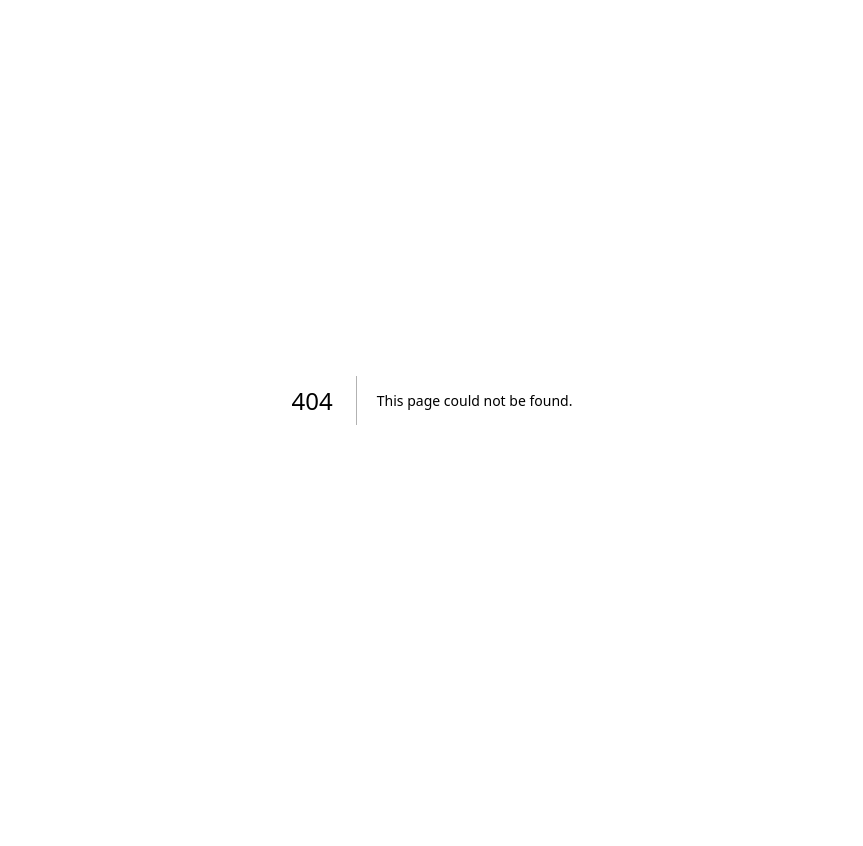
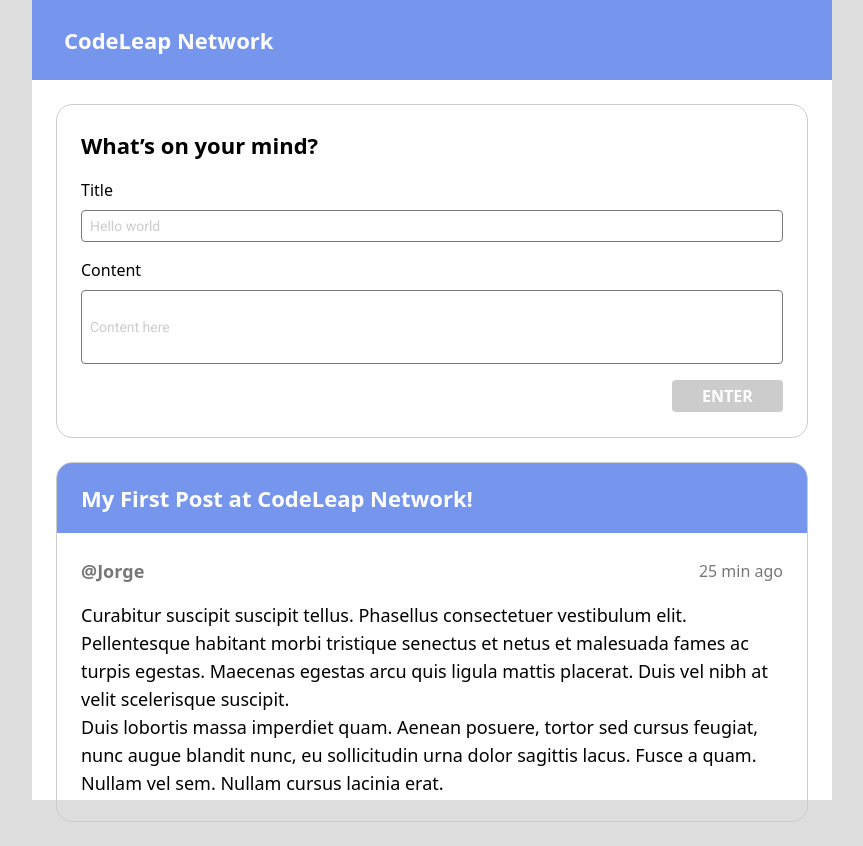
Before and after one commit to 2joliveira/codeleap, a Next.js app: page /home in a window 1280 px wide. Before the commit this address had no page. Shown: the whole page, without its empty margins (208-1071 px from the left). Before the commit the page ends 800 px from the top, so only its background shows below. Built offline with nearby package versions, Linux system fonts and the light colour scheme.

Commit message:
create home page and post card component

```diff
--- /dev/null
+++ b/src/app/home/page.tsx
@@ -0,0 +1,35 @@
+import { Button, InputText, PostCard, Text } from "@/components";
+
+export default function Home() {
+  return (
+    <main className="h-screen w-200 bg-white">
+      <header className="h-20 px-8 bg-blue flex items-center">
+        <Text as="h1" variant="heading" className="text-white">
+          CodeLeap Network
+        </Text>
+      </header>
+
+      <div className="p-6 w-full flex flex-col gap-6">
+        <form className="p-6 w-full h-83.5 flex flex-col gap-4 border border-gray-100 rounded-2xl">
+          <Text variant="heading">What’s on your mind?</Text>
+
+          <div>
+            <Text variant="label-small">Title</Text>
+            <InputText placeholder="Hello world" className="mt-2" />
+          </div>
+
+          <div>
+            <Text variant="label-small">Content</Text>
+            <InputText placeholder="Content here" className="mt-2 h-18.5" />
+          </div>
+
+          <div className="w-full flex justify-end">
+            <Button disabled>ENTER</Button>
+          </div>
+        </form>
+
+        <PostCard />
+      </div>
+    </main>
+  );
+}
--- a/src/app/page.tsx
+++ b/src/app/page.tsx
@@ -1,8 +1,8 @@
 import { Button, InputText, Text } from "@/components";
 
-export default function Home() {
+export default function SignIn() {
   return (
-    <main className="p-6 bg-white w-125 h-51.25 rounded-2xl border border-gray-100 flex flex-col gap-4">
+    <main className="p-6 mx-4 bg-white w-125 min-h-51.25 rounded-2xl border border-gray-100 flex flex-col gap-4">
       <Text as="h1" variant="heading">
         Welcome to CodeLeap network!
       </Text>
@@ -11,7 +11,7 @@
         <Text as="label" variant="label-small">
           Please enter your username
         </Text>
-        <InputText placeholder="John Doe" />
+        <InputText placeholder="John Doe" className="mt-2" />
       </div>
 
       <div className="w-full flex justify-end">
--- a/src/components/index.ts
+++ b/src/components/index.ts
@@ -1,3 +1,4 @@
 export * from "./button";
 export * from "./inputText";
+export * from "./postCard";
 export * from "./text";
--- a/src/components/inputText.tsx
+++ b/src/components/inputText.tsx
@@ -2,8 +2,7 @@
 
 export const inputTextVariants = tv({
   base: `
-    h-8 w-full p-2 bg-transparent outline-none text-sm font-normal placeholder:text-gray-100
-    text-black rounded border border-gray-300
+    h-8 w-full p-2 bg-transparent text-sm font-normal text-black placeholder:text-gray-100 border border-gray-300 rounded outline-none
   `,
 });
 
--- /dev/null
+++ b/src/components/postCard.tsx
@@ -0,0 +1,35 @@
+import { Text } from "./text";
+
+export function PostCard() {
+  return (
+    <main className="w-full border border-gray-100 rounded-2xl">
+      <header className="px-6 h-17.5 bg-blue flex items-center rounded-t-[15px]">
+        <Text variant="heading" className="text-white">
+          My First Post at CodeLeap Network!
+        </Text>
+      </header>
+
+      <div className="p-6 flex flex-col gap-4">
+        <div className="flex items-center justify-between">
+          <Text variant="label-large" className="text-gray-300">
+            @Jorge
+          </Text>
+          <Text variant="label-small" className="text-gray-300">
+            25 min ago
+          </Text>
+        </div>
+
+        <Text variant="paragraph">
+          Curabitur suscipit suscipit tellus. Phasellus consectetuer vestibulum
+          elit. Pellentesque habitant morbi tristique senectus et netus et
+          malesuada fames ac turpis egestas. Maecenas egestas arcu quis ligula
+          mattis placerat. Duis vel nibh at velit scelerisque suscipit.
+          <br />
+          Duis lobortis massa imperdiet quam. Aenean posuere, tortor sed cursus
+          feugiat, nunc augue blandit nunc, eu sollicitudin urna dolor sagittis
+          lacus. Fusce a quam. Nullam vel sem. Nullam cursus lacinia erat.
+        </Text>
+      </div>
+    </main>
+  );
+}
```
